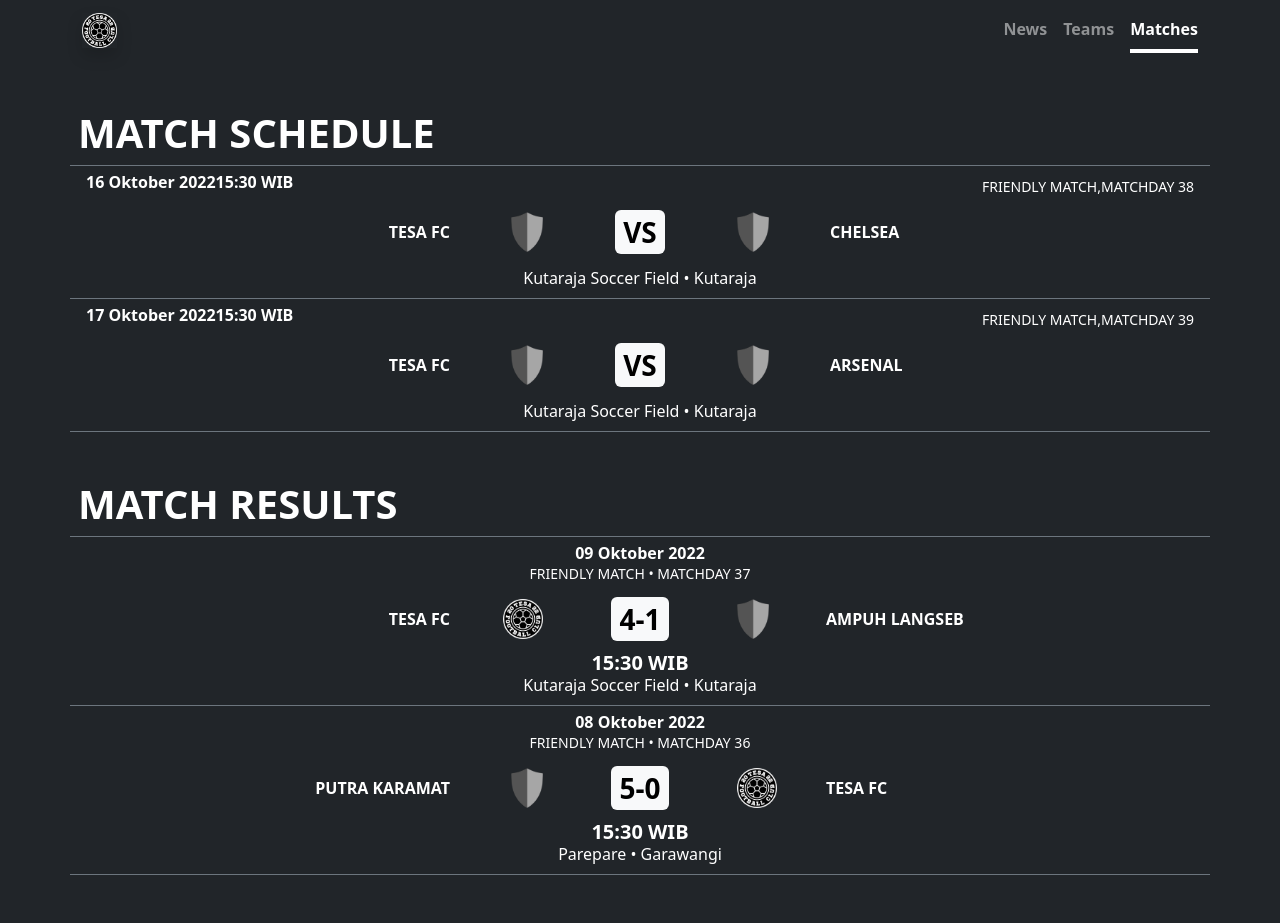
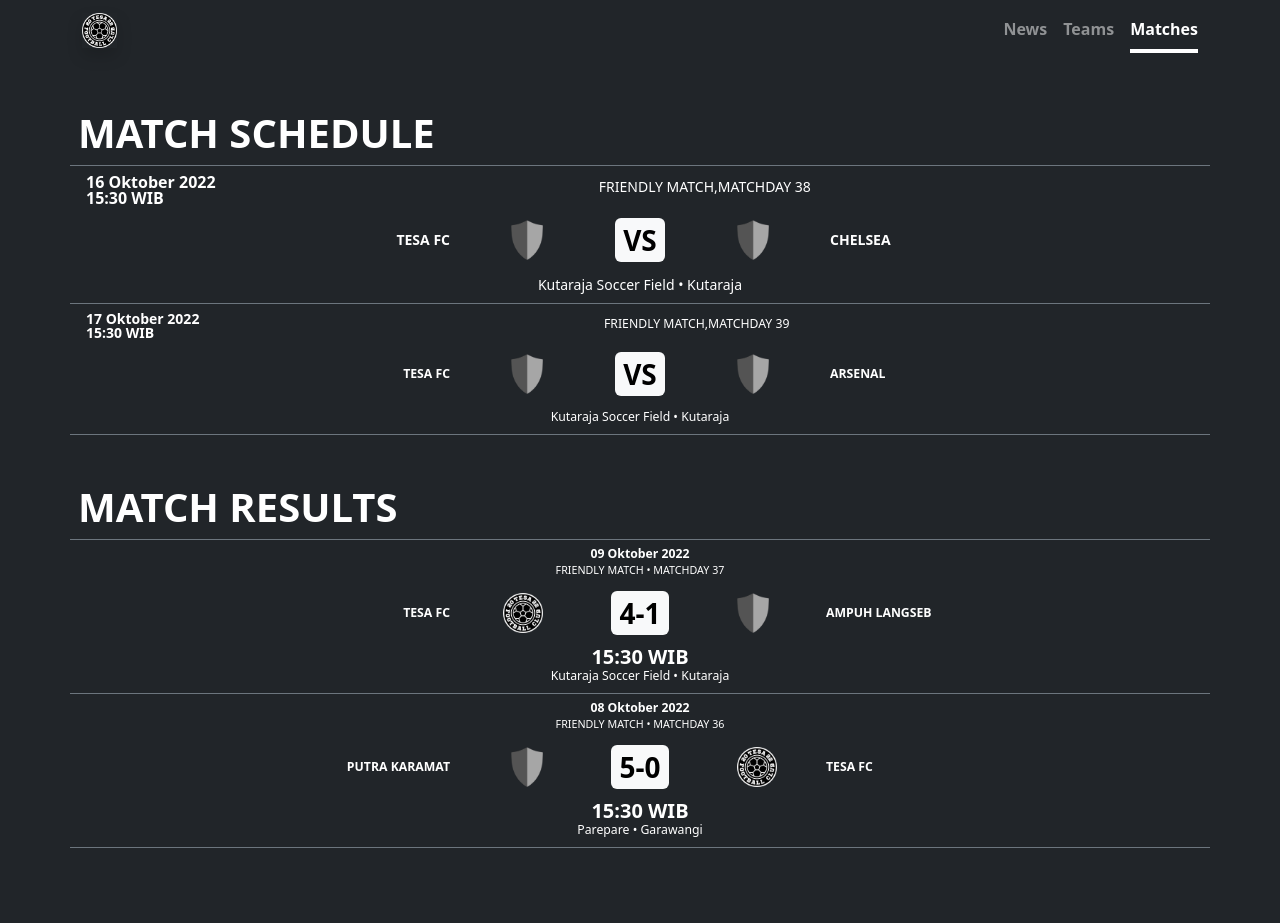
Before and after one commit to tesafc/tesafc.github.io, a Jekyll site: the page built from matches.html, in a window 1280 px wide. Built offline with Jekyll 4.4.1, drawn with Linux system fonts in a browser that asks for light colours; after the commit the page ends 900 px from its top, so only the background shows below that.

Commit message:
Update matches.html

```diff
--- a/matches.html
+++ b/matches.html
@@ -12,9 +12,13 @@
       <div class="col">
         <div class="card text-bg-dark border-0 border-secondary border-bottom rounded-0 px-0">
           <div class="card-header d-flex justify-content-between bg-transparent border-0">
-            <p class="card-text text-start text-capitalize fw-bolder mb-0 lh-1">{{ match.time }}<span class="text-uppercase">{{ match.kick-off }}</span></p>
-            <!-- comment<p class="card-text text-start text-uppercase fw-bolder mb-0 lh-1">{{ match.kick-off }}</p>-->
-            <p class="card-text text-end text-uppercase mb-0"><small>{{ match.competition }},{{ match.matchday }}</small></p>
+            <div>
+              <p class="card-text text-start text-capitalize fw-bolder mb-0 lh-1">{{ match.time }}</p>
+              <p class="card-text text-start text-uppercase fw-bolder mb-0 lh-1">{{ match.kick-off }}</p>
+            </div>
+            <div>
+            <p class="card-text text-end text-uppercase mb-0"><small>{{ match.competition }},{{ match.matchday }}</p>
+            </div>
           </div>
           <div class="card-body py-1">
             <div class="row g-2">
```
